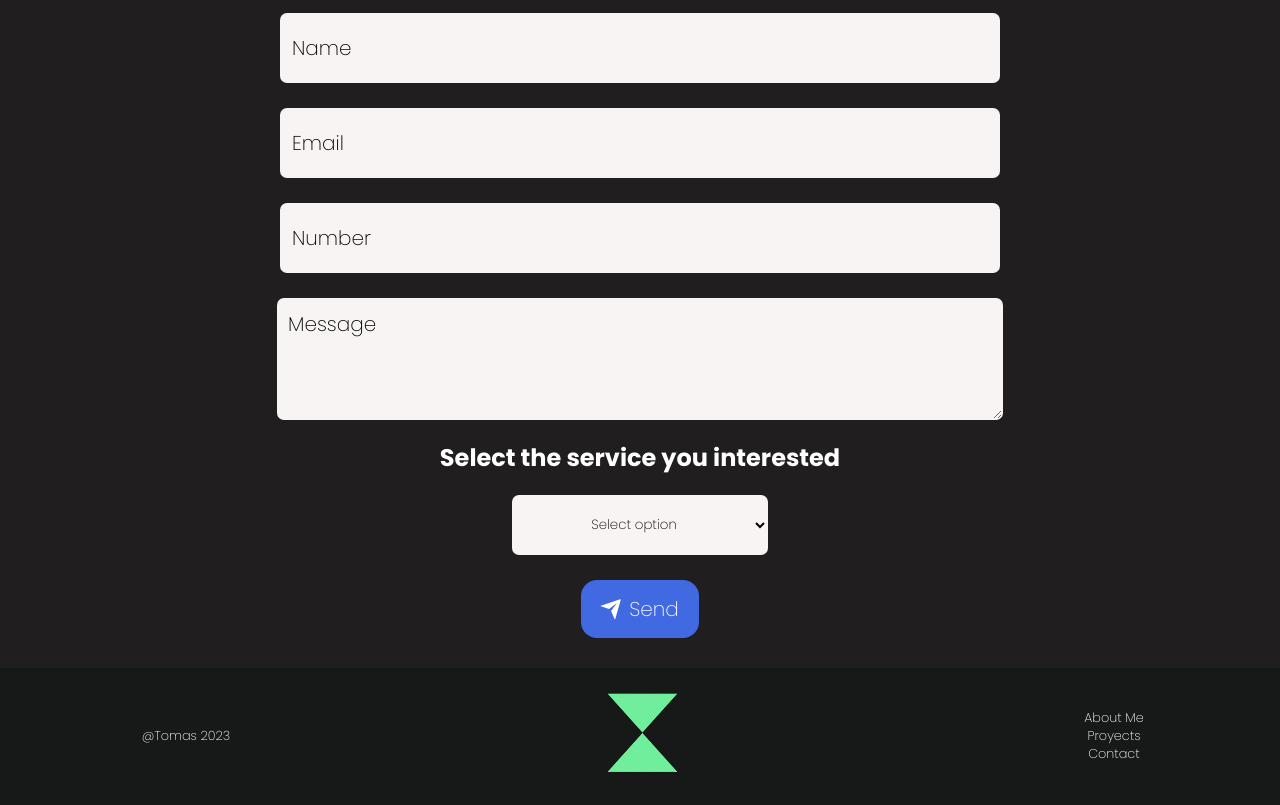
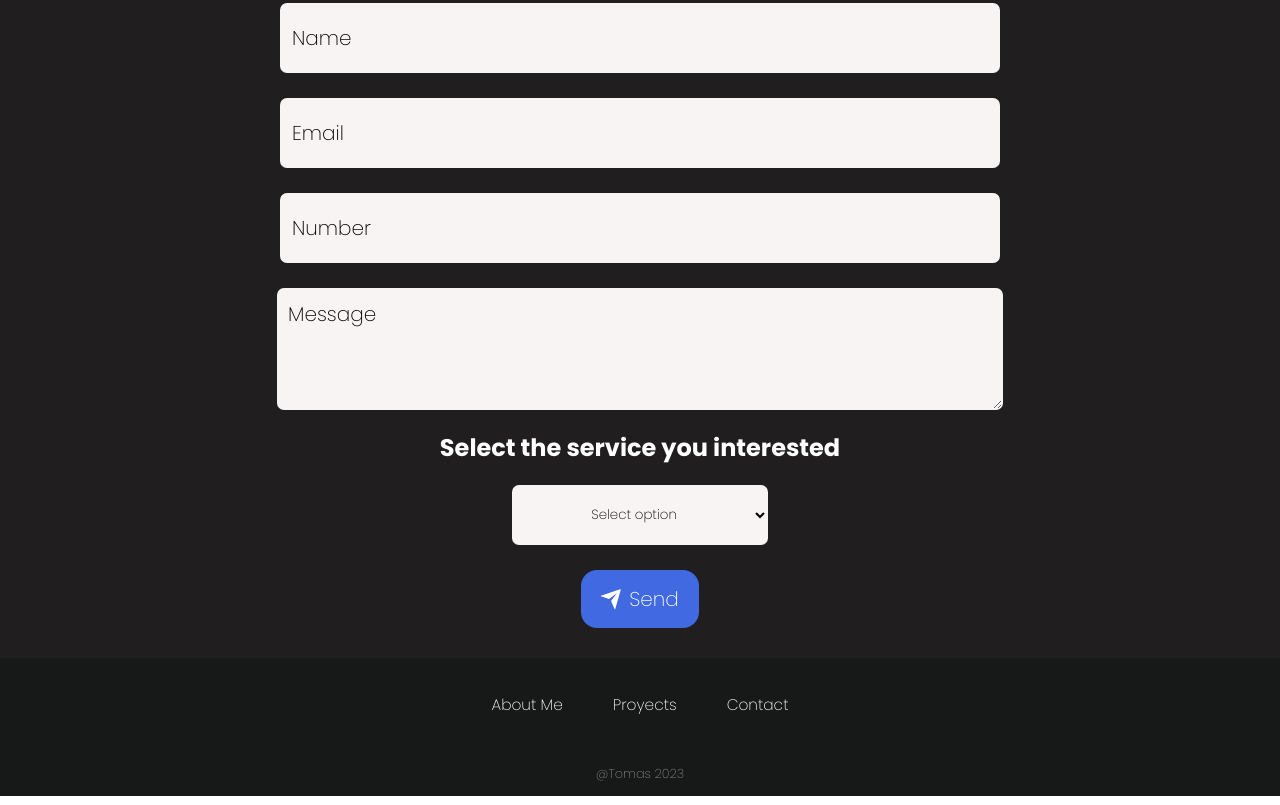
Before and after one commit to tommyfm123/Portfolio-Personal, a website: page index.html in a window 1280 px wide. Shown: the part 2799-3604 px from the top of the page. Drawn offline with nearby package versions, Linux system fonts and the light colour scheme.

Commit message:
cambios footer

```diff
--- a/index.html
+++ b/index.html
@@ -109,11 +109,12 @@
 
     <!--  -->
 
-    <section class="CardsContainer">
-      <h2 class="MyWorkTitle">My work</h2>
+    <section class="CardsContainer" >
+      <h2 class="MyWorkTitle" id="cards-id">My work</h2>
       <section class="sections-cards swiper mySwiper">
 
-        <div class="cards swiper-wrapper" id="cards-id" >
+        <div class="cards swiper-wrapper"  >
+
           <div class="card card1 swiper-slide" >
             <div class="conteiner">
               <img src="./images/logoOscuro.png" alt="" class="card-image">
@@ -163,7 +164,7 @@
             </div>
             <div class="details">
               <h3>Proyect 3</h3>
-              <p> I spent several months developing this portfolio and gained valuable experience in creating animations, cards, and other techniques along the way.</p>
+              <p>I spent several months developing this portfolio and gained valuable experience in creating cards.</p>
               <a href="#"><img src="./images/github.png" alt="github" ></a>
             </div>
           </div>
@@ -173,7 +174,7 @@
             </div>
             <div class="details">
               <h3>Proyect 4</h3>
-              <p> I spent several months developing this portfolio and gained valuable experience in creating animations, cards, and other techniques along the way.</p>
+              <p>I spent several months developing this portfolio and gained valuable experience in creating cards.</p>
               <a href="#"><img src="./images/github.png" alt="github"></a>
             </div>
           </div>
@@ -267,20 +268,13 @@
 
 
     <footer>
-      <div class="box1">
-        <p>@Tomas 2023</p>
-      </div>
-
-      <div class="box2">
-        <img src="./images/logoChico.png" alt="logo chico">
-      </div>
-
-      <div class="box3">
-        <ul>
+        <ul class="menu-footer">
           <li><a href="#">About Me</a></li>
           <li><a href="#">Proyects</a></li>
           <li><a href="#">Contact</a></li>
         </ul>
+      <div class="firma">
+        <p>@Tomas 2023</p>
       </div>
     </footer>
 
@@ -332,7 +326,7 @@
 document.addEventListener("DOMContentLoaded", function () {
   var swiper = new Swiper(".mySwiper", {
     slidesPerView: "auto", // Ajusta slidesPerView a "auto"
-    spaceBetween: 20,
+    spaceBetween: 30,
     navigation: {
       nextEl: ".swiper-button-next",
       prevEl: ".swiper-button-prev",
--- a/style/General/_cards.scss
+++ b/style/General/_cards.scss
@@ -39,7 +39,7 @@
 }
 
 .conteiner{
-    position: relative;
+     position: relative;
     clip-path: polygon(0 0,100% 0,100% 85%,0 100%);
 }
 
@@ -84,7 +84,7 @@
 }
 
 .details{
-    padding: 20px 25px;
+    padding: 30px 25px;
 }
 
 
--- a/style/General/_footer.scss
+++ b/style/General/_footer.scss
@@ -1,40 +1,48 @@
 footer{
-    display: flex;
-    flex-direction: row;
+    display: grid;
+    background-color: #161918;
+    gap: 1px;
     width: 100%;
-    background-color: #161918;
-    align-items: center;
-
 }
 
 
-.box1{
-    width: 30%;
-    color: white;
+footer{
+    font-size: 1.2vw;
     text-align: center;
-    font-size: 1vw;
     justify-content: center;
 
-}
-
-.box2{
-    width: 40%;
-    text-align: center;
-    justify-content: center;
-    padding: 20px;
-}
-
-.box3{
-    width: 30%;
-    font-size: 1vw;
-    justify-content: center;
-    align-items: center;
-    text-align: center;
 
     ul{
+        display: flex;
+        padding: 20px;
+        gap: 50px;
         list-style: none;
     }
     ul li a:hover{
         color: #1ed690;
     }
+
 }
+
+.firma{
+    color: rgba(255, 255, 255, 0.459);
+    justify-content: center;
+    user-select: none;
+    font-size: 1vw;
+}
+
+
+// media queries Footer
+
+@media (max-width:950px){
+    footer{
+        font-size: 2vw;
+        width: 100%;
+    }
+}
+
+@media (max-width: 740px){
+    footer{
+        min-width: 100%;
+    }
+}
```
Also changed, not shown: estilos/estilos.css, 1 other file.
